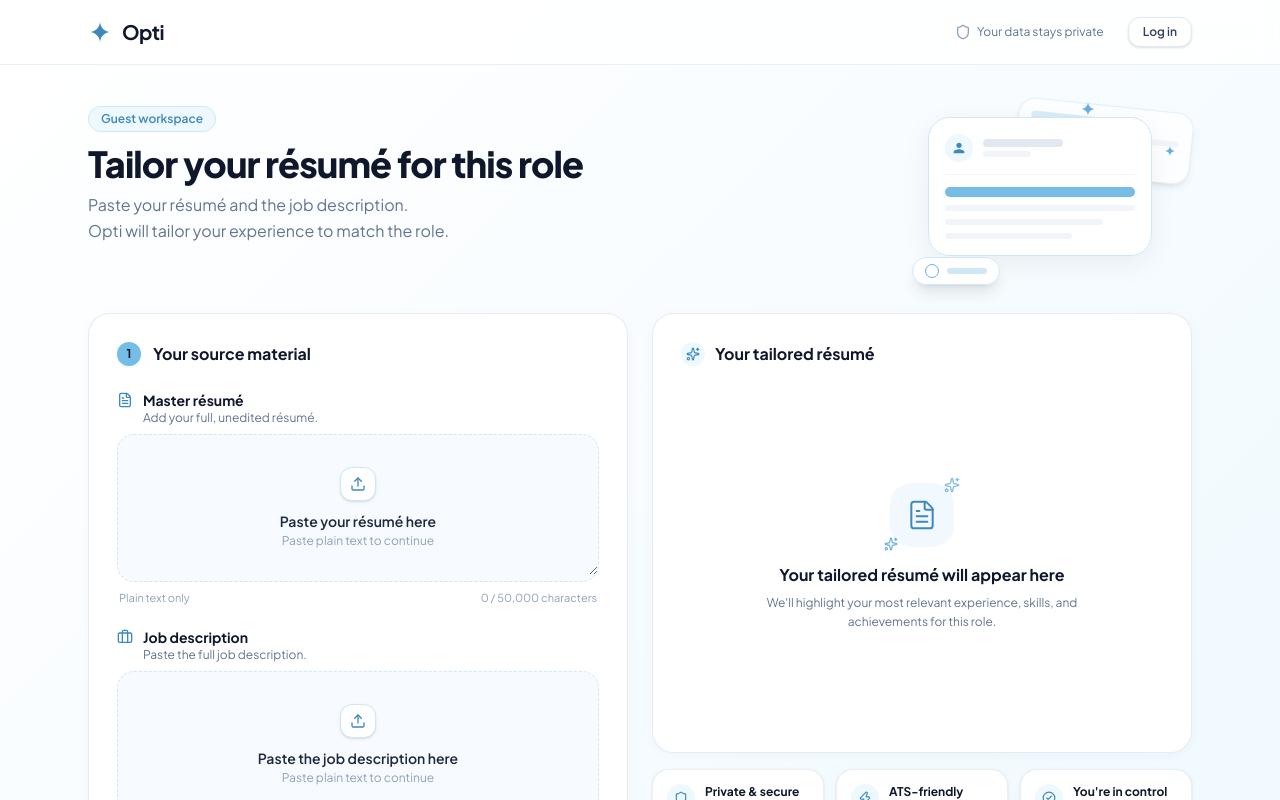
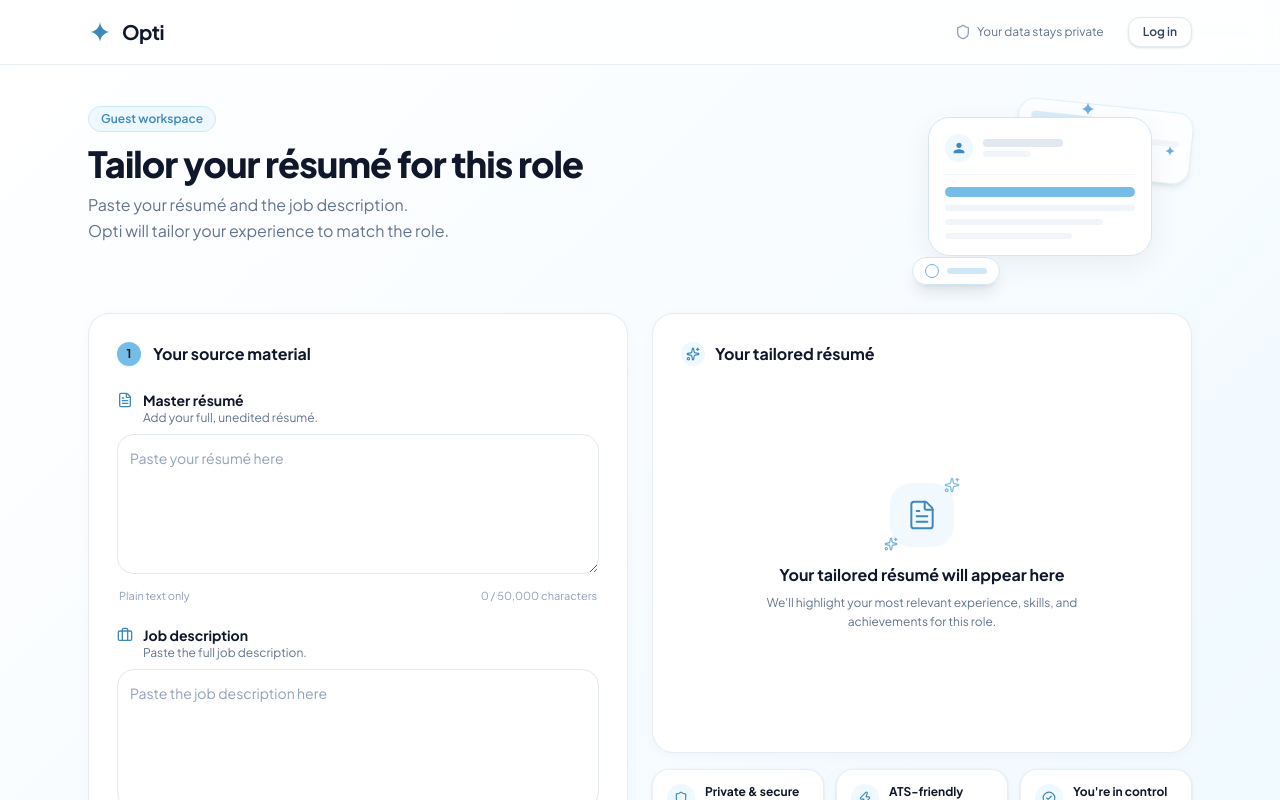
Before and after one commit to Richmano-stack/opti, a Next.js app: page /try in a window 1280 px wide. Shown: the top 800 px of the page. Built offline with nearby package versions, Linux system fonts and the light colour scheme.

Commit message:
fix: present guest inputs as plain text fields

```diff
--- a/src/components/guest/guest-tailoring-workspace.tsx
+++ b/src/components/guest/guest-tailoring-workspace.tsx
@@ -1,7 +1,7 @@
 "use client";
 
 import Link from "next/link";
-import { useActionState, useEffect, useRef, useState, type DragEvent, type ChangeEvent } from "react";
+import { useActionState, useEffect, useRef, useState } from "react";
 import {
   Briefcase,
   CheckCircle2,
@@ -10,7 +10,6 @@ import {
   Lock,
   Shield,
   Sparkles,
-  Upload,
   Zap,
 } from "lucide-react";
 
@@ -100,7 +99,7 @@ function HeroIllustration() {
   );
 }
 
-interface DropZoneProps {
+interface TextAreaFieldProps {
   id: string;
   name: string;
   value: string;
@@ -108,12 +107,12 @@ interface DropZoneProps {
   title: string;
   subtitle: string;
   icon: React.ReactNode;
-  placeholderTitle: string;
+  placeholder: string;
   maxChars: number;
   disabled?: boolean;
 }
 
-function DropZone({
+function TextAreaField({
   id,
   name,
   value,
@@ -121,109 +120,35 @@ function DropZone({
   title,
   subtitle,
   icon,
-  placeholderTitle,
+  placeholder,
   maxChars,
   disabled,
-}: DropZoneProps) {
-  const [isDragging, setIsDragging] = useState(false);
-  const fileInputRef = useRef<HTMLInputElement>(null);
-  const textareaRef = useRef<HTMLTextAreaElement>(null);
-
-  const handleFile = (file: File) => {
-    if (file.type.includes("text") || file.name.endsWith(".txt") || file.name.endsWith(".md")) {
-      const reader = new FileReader();
-      reader.onload = (e) => {
-        const text = e.target?.result as string;
-        if (text) onChange(text);
-      };
-      reader.readAsText(file);
-    } else {
-      const reader = new FileReader();
-      reader.onload = (e) => {
-        const text = e.target?.result as string;
-        if (text) onChange(text);
-      };
-      reader.readAsText(file);
-    }
-  };
-
-  const handleDrop = (e: DragEvent<HTMLDivElement>) => {
-    e.preventDefault();
-    setIsDragging(false);
-    if (e.dataTransfer.files && e.dataTransfer.files[0]) {
-      handleFile(e.dataTransfer.files[0]);
-    }
-  };
-
-  const handleFileInputChange = (e: ChangeEvent<HTMLInputElement>) => {
-    if (e.target.files && e.target.files[0]) {
-      handleFile(e.target.files[0]);
-    }
-  };
-
+}: TextAreaFieldProps) {
   return (
     <div className="space-y-2">
       <div className="flex items-start gap-2.5">
         <div className="mt-0.5 text-brand-ink">{icon}</div>
         <div>
-          <label htmlFor={id} className="block text-sm font-bold text-slate-900 cursor-pointer">
+          <label htmlFor={id} className="block cursor-pointer text-sm font-bold text-slate-900">
             {title}
           </label>
           <p className="text-xs text-slate-500">{subtitle}</p>
         </div>
       </div>
 
-      <div
-        onDragOver={(e) => {
-          e.preventDefault();
-          setIsDragging(true);
-        }}
-        onDragLeave={() => setIsDragging(false)}
-        onDrop={handleDrop}
-        className={`relative rounded-xl border border-dashed transition-all cursor-text overflow-hidden ${
-          isDragging
-            ? "border-brand-muted bg-brand-soft/80 ring-2 ring-brand-muted/30"
-            : value.length > 0
-            ? "border-brand-border/80 bg-white"
-            : "border-brand-border bg-[#f7faff] hover:bg-brand-soft/50"
-        }`}
-      >
-        <input
-          type="file"
-          ref={fileInputRef}
-          onChange={handleFileInputChange}
-          accept=".txt,.md,.pdf,.docx"
-          className="hidden"
-          disabled={disabled}
-        />
-
-        {/* Decorative empty-state overlay — pointer-events-none so clicks reach the textarea */}
-        {value.length === 0 ? (
-          <div className="pointer-events-none absolute inset-0 flex flex-col items-center justify-center px-4 py-8 text-center">
-            <div className="flex size-9 items-center justify-center rounded-lg bg-white shadow-sm border border-brand-border text-brand-ink mb-2.5">
-              <Upload className="size-4" />
-            </div>
-            <p className="text-sm font-semibold text-slate-800">{placeholderTitle}</p>
-            <p className="mt-0.5 text-xs text-slate-400">Paste plain text to continue</p>
-          </div>
-        ) : null}
-
-        {/* Always-visible textarea — MVP: click anywhere to type or paste */}
       <textarea
         id={id}
-          ref={textareaRef}
         name={name}
         value={value}
-          onChange={(e) => onChange(e.target.value)}
+        onChange={(event) => onChange(event.target.value)}
         maxLength={maxChars}
         required
         disabled={disabled}
-          placeholder=""
-          className="relative z-10 w-full min-h-[140px] resize-y bg-transparent p-3 text-xs leading-relaxed text-slate-800 focus:outline-none"
+        placeholder={placeholder}
+        className="min-h-[140px] w-full resize-y rounded-xl border border-slate-200 bg-white p-3 text-sm leading-relaxed text-slate-800 outline-none transition placeholder:text-slate-400 focus:border-brand-muted focus:ring-2 focus:ring-brand-soft disabled:cursor-not-allowed disabled:bg-slate-50 disabled:text-slate-500"
       />
-      </div>
 
-      <div className="flex items-center justify-between text-[11px] text-slate-400 px-0.5">
+      <div className="flex items-center justify-between px-0.5 text-[11px] text-slate-400">
         <span>Plain text only</span>
         <span>
           {value.length.toLocaleString()} / {maxChars.toLocaleString()} characters
@@ -299,7 +224,7 @@ export function GuestTailoringWorkspace() {
             </div>
 
             <form action={formAction} className="space-y-5">
-              <DropZone
+              <TextAreaField
                 id="guest-resume"
                 name="resume"
                 value={resume}
@@ -307,12 +232,12 @@ export function GuestTailoringWorkspace() {
                 title="Master résumé"
                 subtitle="Add your full, unedited résumé."
                 icon={<FileText className="size-4" />}
-                placeholderTitle="Paste your résumé here"
+                placeholder="Paste your résumé here"
                 maxChars={50_000}
                 disabled={isPending}
               />
 
-              <DropZone
+              <TextAreaField
                 id="guest-job-description"
                 name="jobDescription"
                 value={jobDescription}
@@ -320,7 +245,7 @@ export function GuestTailoringWorkspace() {
                 title="Job description"
                 subtitle="Paste the full job description."
                 icon={<Briefcase className="size-4" />}
-                placeholderTitle="Paste the job description here"
+                placeholder="Paste the job description here"
                 maxChars={30_000}
                 disabled={isPending}
               />
```
Also changed, not shown: 1 other file (tests, documents, lock files or other folders). Lines whose indentation alone changed are shown as unchanged.
